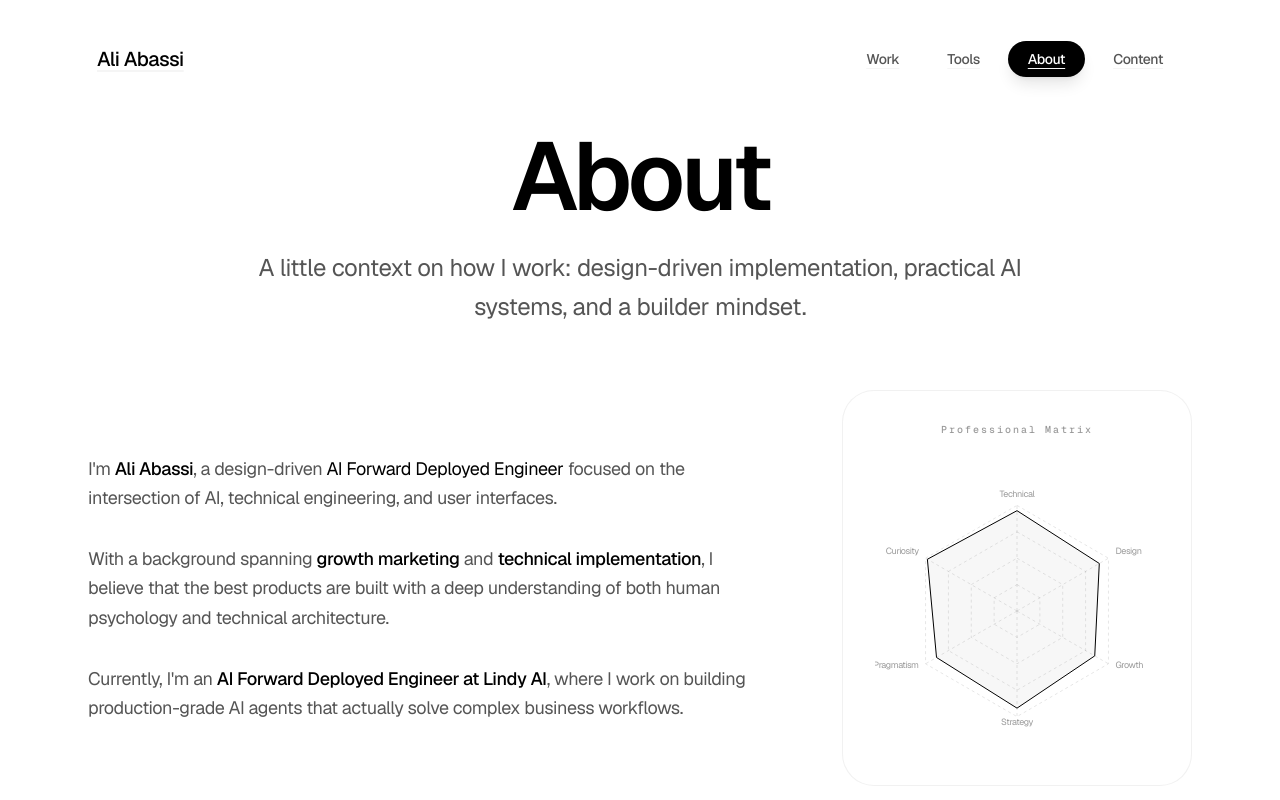
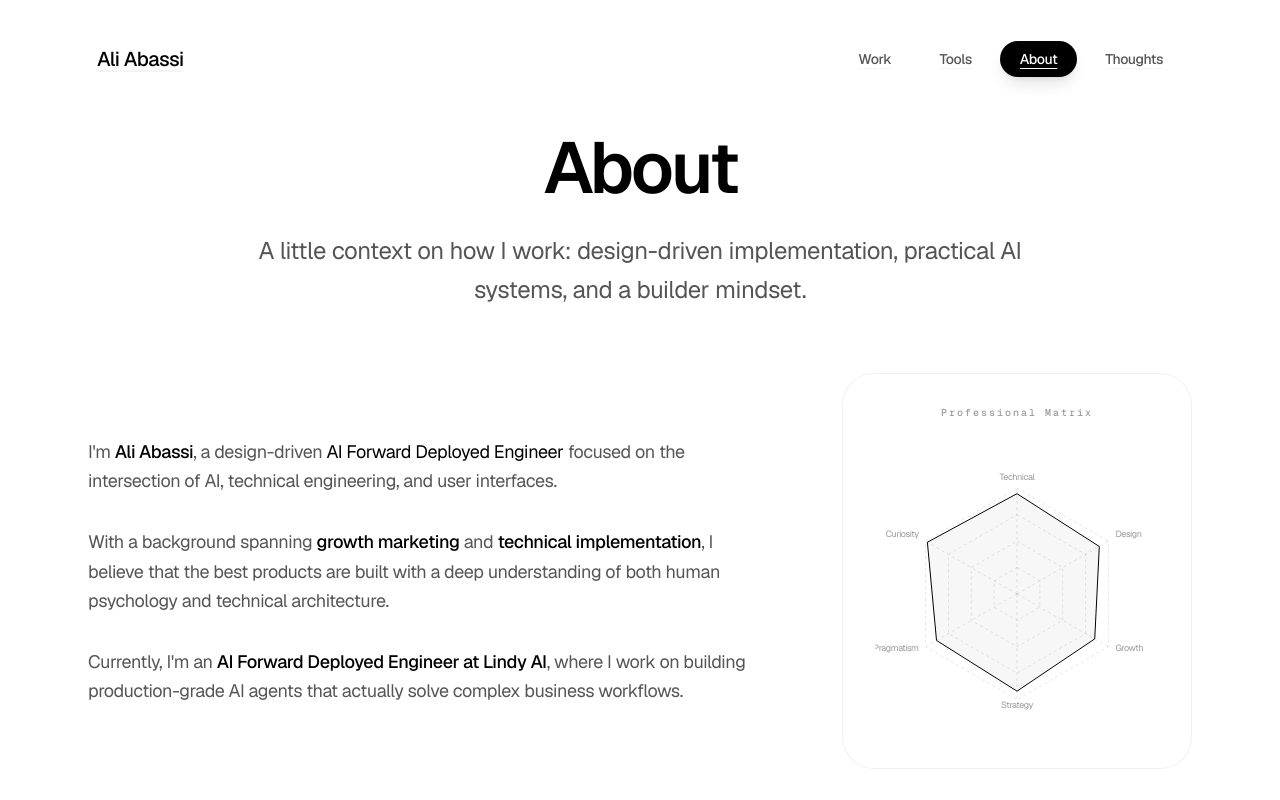
Before and after one commit to ali-abassi/aliabassi, a Next.js app: page /about in a window 1280 px wide. Shown: the top 800 px of the page. Built offline with nearby package versions, Linux system fonts and the light colour scheme.

Commit message:
Thoughts: rename Content page, consolidate header, and standardize hero sizing

```diff
--- a/src/app/about/page.tsx
+++ b/src/app/about/page.tsx
@@ -163,7 +163,7 @@ export default function AboutPage() {
       {/* Intro Section */}
       <div className="space-y-16">
         <div className="space-y-6 text-center max-w-3xl mx-auto">
-          <h1 className="text-6xl md:text-8xl font-semibold tracking-tightest leading-none">
+          <h1 className="text-5xl md:text-7xl font-semibold tracking-tightest">
             About
           </h1>
           <p className="text-xl md:text-2xl text-muted-foreground font-normal leading-relaxed">
--- a/src/app/content/page.tsx
+++ b/src/app/content/page.tsx
@@ -4,8 +4,9 @@ import Link from "next/link";
 import { thoughts } from "@/data/thoughts";
 
 export const metadata: Metadata = {
-  title: "Content & Thoughts",
-  description: "Connect with Ali Abassi and follow his latest thoughts, experiments, and updates on AI engineering.",
+  title: "Thoughts",
+  description:
+    "Long-form writing by Ali Abassi on AI orchestration, design-driven engineering, and forward deployed implementation.",
 };
 
 const platforms = [
@@ -22,9 +23,11 @@ export default function ContentPage() {
       <div className="space-y-16">
         <div className="space-y-10 text-center">
           <div className="space-y-4 max-w-3xl mx-auto">
-            <h1 className="text-5xl md:text-7xl font-semibold tracking-tight">Content</h1>
+            <h1 className="text-5xl md:text-7xl font-semibold tracking-tightest">
+              Thoughts
+            </h1>
             <p className="text-xl md:text-2xl text-muted-foreground font-normal">
-              Learnings, experiments, and updates across the technical landscape.
+              Deep-dives into AI orchestration, design systems, and technical leadership.
             </p>
           </div>
 
@@ -45,16 +48,7 @@ export default function ContentPage() {
         </div>
       </div>
 
-      {/* Thoughts Section */}
-      <section className="space-y-14 border-t border-border/40 pt-20">
-        <div className="space-y-4 text-center max-w-3xl mx-auto">
-          <h2 className="text-4xl md:text-6xl font-medium tracking-tight">Thoughts</h2>
-          <p className="text-xl md:text-2xl text-muted-foreground font-normal leading-relaxed">
-            Deep-dives into AI orchestration, design systems, and technical leadership.
-          </p>
-        </div>
-
-        <div className="space-y-6">
+      <section className="space-y-6 border-t border-border/40 pt-20">
         {thoughts.map((thought) => (
           <Link
             key={thought.slug}
@@ -75,20 +69,20 @@ export default function ContentPage() {
                 <div className="text-sm text-muted-foreground/70 font-normal">
                   {thought.date}
                 </div>
-                  <h3 className="text-3xl md:text-4xl font-medium tracking-tight leading-tight text-foreground/90 group-hover:text-foreground transition-colors">
+                <h2 className="text-3xl md:text-4xl font-medium tracking-tight leading-tight text-foreground/90 group-hover:text-foreground transition-colors">
                   {thought.title}
-                  </h3>
+                </h2>
                 <p className="text-lg md:text-xl text-muted-foreground/80 font-normal leading-relaxed max-w-2xl">
                   {thought.excerpt}
                 </p>
                 <div className="inline-flex items-center gap-2 text-sm font-medium text-muted-foreground/70 group-hover:text-foreground transition-colors">
-                    Read <ArrowRight className="w-4 h-4 opacity-35 group-hover:opacity-100 group-hover:translate-x-0.5 transition-all" />
+                  Read{" "}
+                  <ArrowRight className="w-4 h-4 opacity-35 group-hover:opacity-100 group-hover:translate-x-0.5 transition-all" />
                 </div>
               </div>
             </div>
           </Link>
         ))}
-        </div>
       </section>
     </main>
   );
--- a/src/app/tools/page.tsx
+++ b/src/app/tools/page.tsx
@@ -49,7 +49,7 @@ export default function ToolsPage() {
   return (
     <main className="max-w-6xl mx-auto px-6 py-24 md:py-32 space-y-20">
       <div className="space-y-6 text-center max-w-3xl mx-auto">
-        <h1 className="text-5xl md:text-7xl font-semibold tracking-tight">Tools</h1>
+        <h1 className="text-5xl md:text-7xl font-semibold tracking-tightest">Tools</h1>
         <p className="text-xl md:text-2xl text-muted-foreground font-normal leading-relaxed">
           Technical prototypes, mini-projects, and experiments in the AI/3D space.
         </p>
--- a/src/components/Footer.tsx
+++ b/src/components/Footer.tsx
@@ -44,7 +44,7 @@ export function Footer() {
           <div className="md:col-span-3 space-y-8">
             <h4 className="text-sm font-medium text-muted-foreground/70">Latest</h4>
             <ul className="space-y-5 text-base">
-              <li><Link href="/content" className="group flex items-center gap-2 hover:text-foreground transition-colors no-underline text-muted-foreground font-normal">Content <ArrowUpRight className="w-4 h-4 opacity-0 group-hover:opacity-100 transition-all" /></Link></li>
+              <li><Link href="/content" className="group flex items-center gap-2 hover:text-foreground transition-colors no-underline text-muted-foreground font-normal">Thoughts <ArrowUpRight className="w-4 h-4 opacity-0 group-hover:opacity-100 transition-all" /></Link></li>
               <li><a href="/sitemap.xml" className="group flex items-center gap-2 hover:text-foreground transition-colors no-underline text-muted-foreground font-normal">Sitemap <ArrowUpRight className="w-4 h-4 opacity-0 group-hover:opacity-100 transition-all" /></a ></li>
             </ul>
           </div>
--- a/src/components/Navbar.tsx
+++ b/src/components/Navbar.tsx
@@ -10,7 +10,7 @@ const navItems = [
   { name: "Work", path: "/work" },
   { name: "Tools", path: "/tools" },
   { name: "About", path: "/about" },
-  { name: "Content", path: "/content" },
+  { name: "Thoughts", path: "/content" },
 ];
 
 export function Navbar() {
```
Lines whose indentation alone changed are shown as unchanged.
